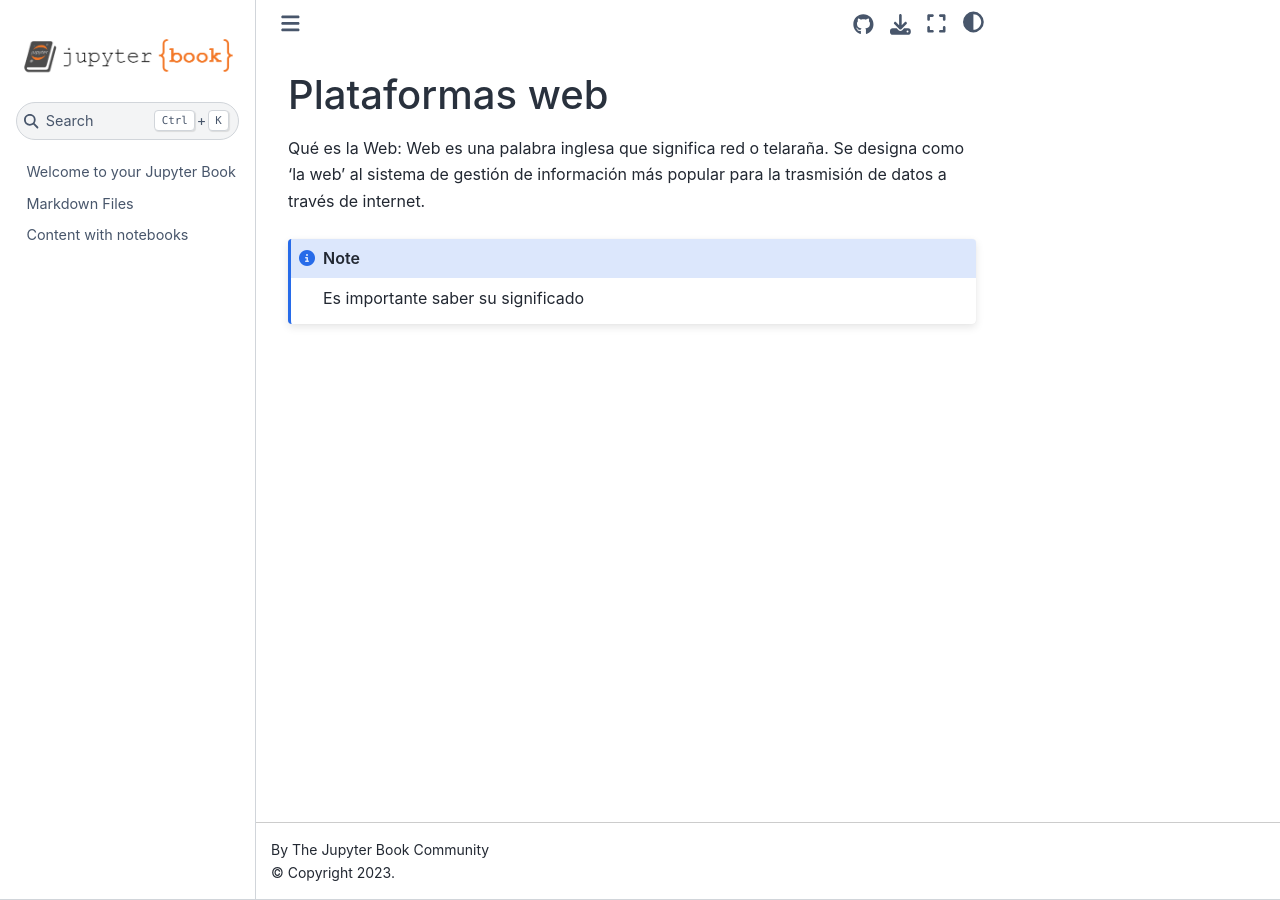
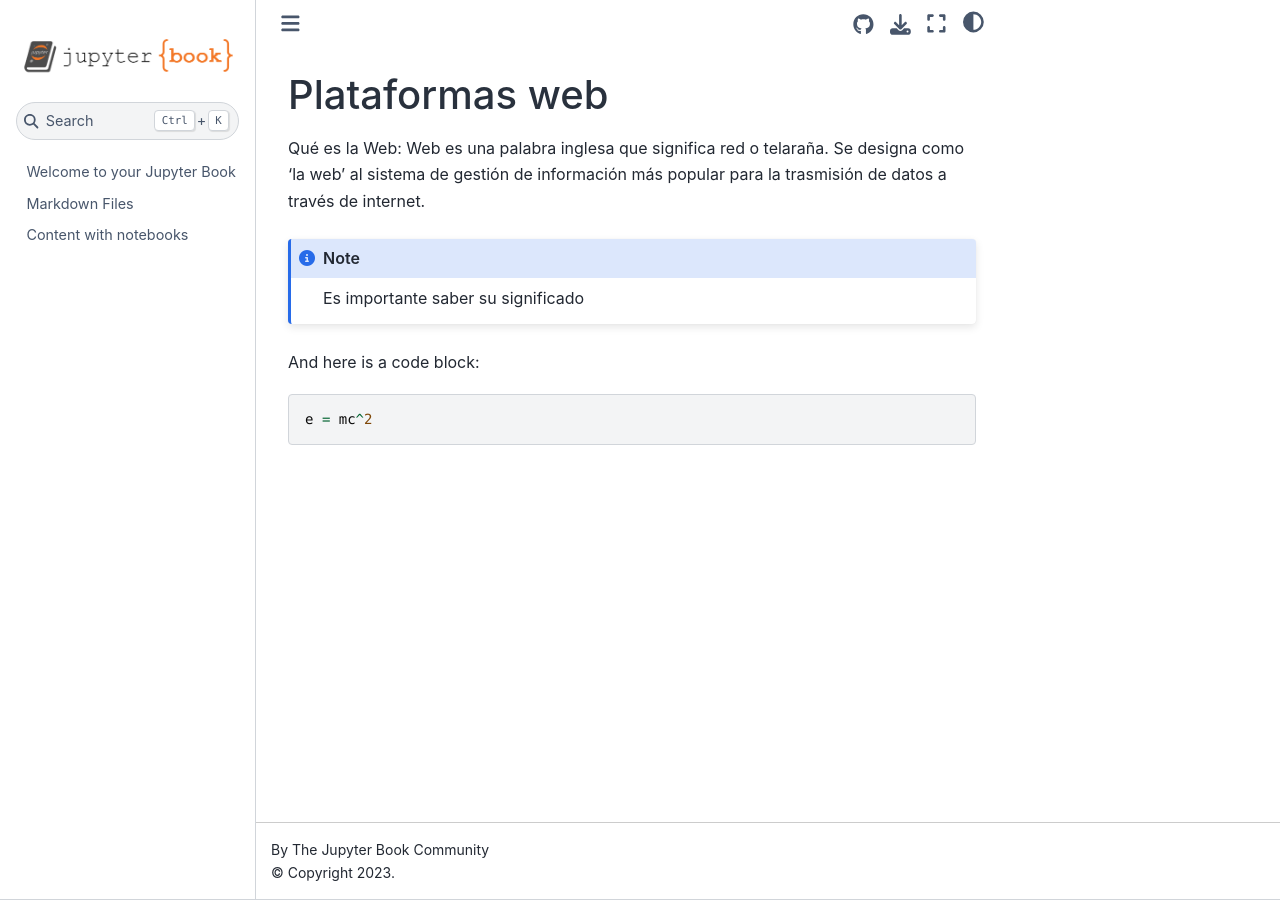
Before and after one commit to djleiva2000/milibro, a Jupyter Book: the page built from tarea1.md, in a window 1280 px wide. Built offline with Jupyter Book 1.0.4 settings and Sphinx 7.4.7 and the Sphinx Book theme 1.1.4, drawn with Linux system fonts in a browser that asks for light colours.

Commit message:
Update tarea1.md

````diff
--- a/tarea1.md
+++ b/tarea1.md
@@ -8,3 +8,9 @@ más popular para la trasmisión de datos a través de internet.
 :::{note}
 Es importante saber su significado
 :::
+
+And here is a code block:
+
+```
+e = mc^2
+```
````
